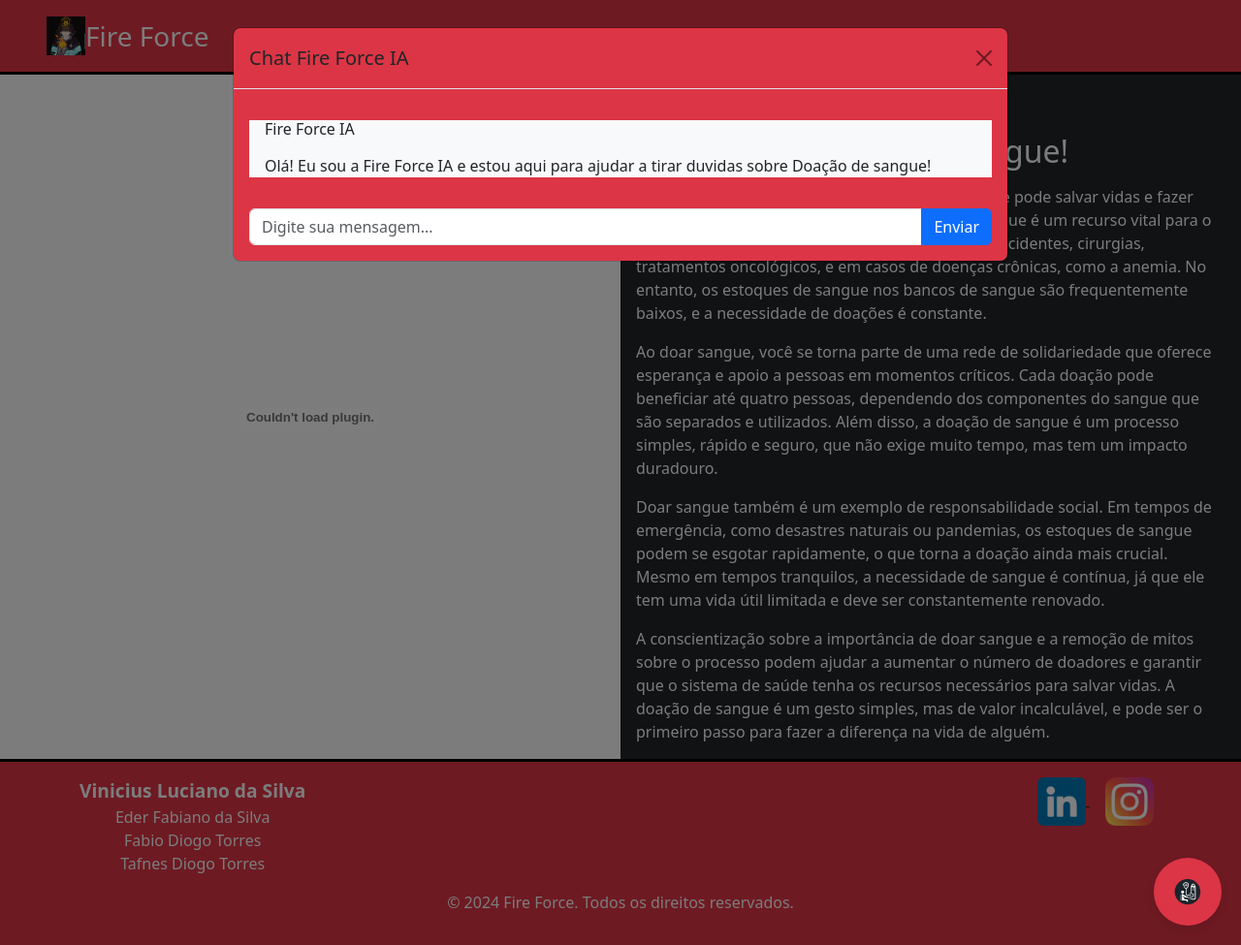
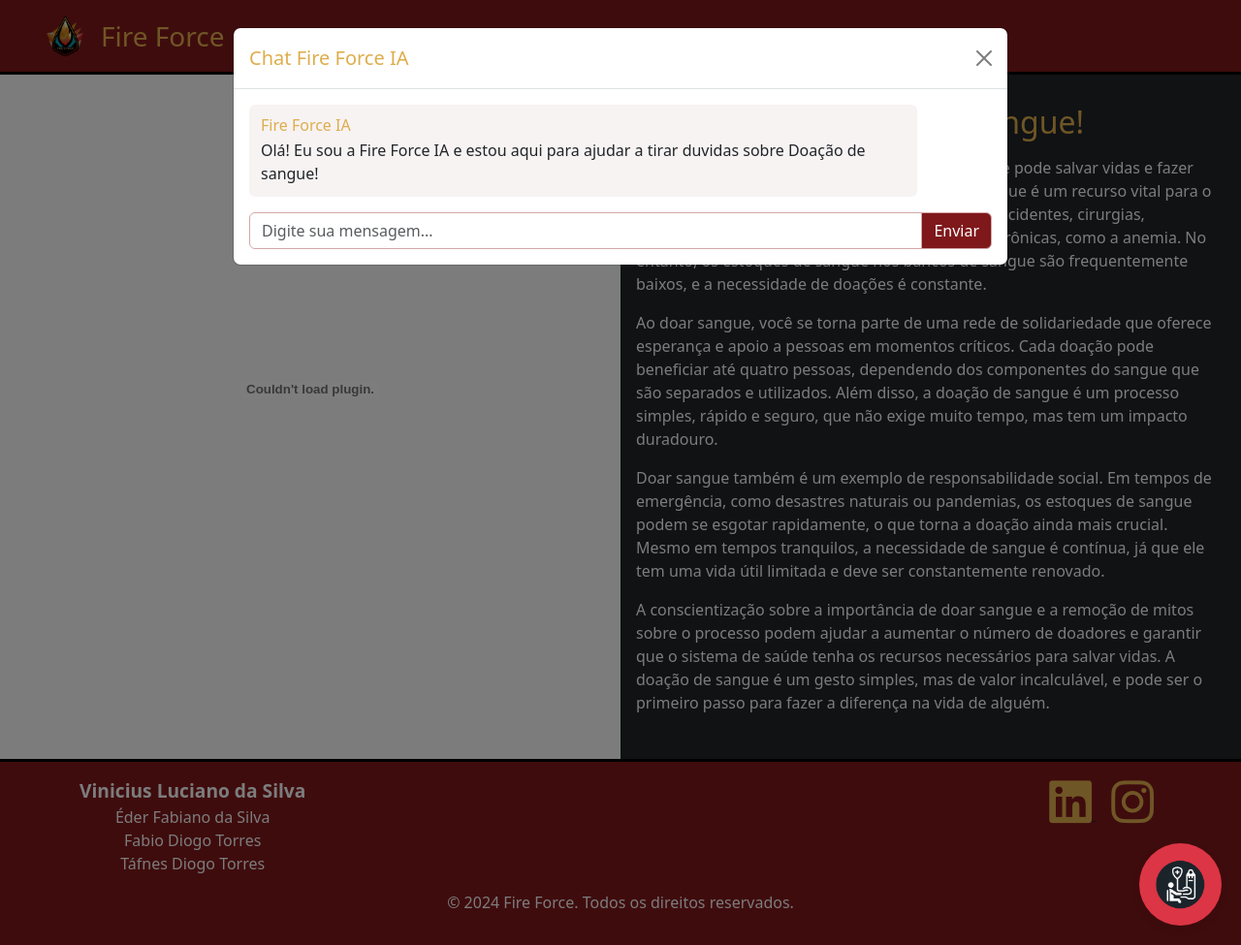
Before and after one commit to NegaoDoTi/projeto_disciplina_ia, a Flask app: page / in a window 1280 px wide, after a click that opens the changed part. Shown: the whole page at 97% size. Run offline with Flask 3, Linux system fonts and the light colour scheme; some libraries are stand-ins or nearby versions.

Commit message:
alterações visuais gerais

```diff
--- a/static/css/custom_css.css
+++ b/static/css/custom_css.css
@@ -1,3 +1,11 @@
+:root {
+    --bg-red: #7F181B;
+    --border-header-footer: 3px solid black;
+    --focus-hover-form-color: #f1dadb;
+    --btn-hover-border-color: #d3a8a9;
+    --accent-orange: #dead4c;
+}
+
 .floating-btn {
     position: fixed;
     bottom: 20px;
@@ -5,15 +13,219 @@
     z-index: 9999;
     border: none;
     border-radius: 50%;
-    padding: 15px;
+    padding: 5px;
     box-shadow: 0 4px 8px rgba(0, 0, 0, 0.1);
 }
 
 .floating-btn img {
-    width: 40px;
-    height: 40px;
+    width: 75px;
+    height: auto;
 }
 
 .floating-btn:hover {
     background-color: #0056b3;
 }
+
+header.page-header {
+    border-bottom: var(--border-header-footer);
+    z-index: 10;
+}
+
+header.page-header img.logo {
+    width: 40px;
+    height: auto;
+    margin-right: 1em;
+}
+
+header.page-header span.fs-3, h1, h2, h3, h4, h5, h6 {
+    color: var(--accent-orange);
+}
+
+footer.page-footer {
+    border-top: var(--border-header-footer);
+    z-index: 10;
+}
+
+footer.page-footer .fa-brands {
+    font-size: 50px;
+    color: #fff;
+    color: var(--accent-orange);
+}
+
+.ml-3 {
+    margin-left: 1rem !important;
+}
+
+.bg-red {
+    background-color: var(--bg-red);
+}
+
+div#chat-box {
+    max-height: 70vh;
+    overflow-y: auto;
+    display: flex;
+    flex-direction: column;
+    gap: 0.75rem;
+}
+
+div#chat-box::-webkit-scrollbar {
+    width: 8px;
+}
+
+div#chat-box::-webkit-scrollbar-track {
+    background: #faf8f8;
+    border-radius: 8px;
+}
+
+div#chat-box::-webkit-scrollbar-thumb {
+    background: #cdcdcd;
+    border-radius: 8px;
+    width: 8px;
+}
+
+div#chat-box::-webkit-scrollbar-thumb:hover {
+    background: #999;
+    border-radius: 8px;
+    width: 8px;
+}
+
+div#chat-box::-webkit-scrollbar-button {
+    display: none;
+}
+
+.message {
+    border-radius: 0.375rem;
+    padding: 0.75rem;
+    max-width: 90%;
+    width: fit-content;
+}
+
+.message.bot-message {
+    background-color: rgb(250, 248, 248);
+    background-color: #f7f3f3;
+    align-self: flex-start;
+}
+
+.message.user-message {
+    background-color: #f5d6d7;
+    margin: 0 0.25rem 0 9%;
+    align-self: flex-end;
+}
+
+.message br + br {
+    display: none;
+}
+
+.modal .message p, .modal .message h6 {
+    margin: 0;
+}
+
+.modal .message p {
+    margin-top: 0.25rem !important;
+}
+
+button#send-message {
+    background: var(--bg-red);
+    border-color: var(--btn-hover-border-color);
+}
+
+#chatModal input#user-message {
+    border-color: var(--btn-hover-border-color);
+}
+
+#chatModal input#user-message:focus, input#user-message:focus + button.btn {
+    box-shadow: 0 0 1.75px 0.25rem var(--focus-hover-form-color);
+}
+
+#chatModal button.btn:hover {
+    border-color: var(--focus-hover-form-color);
+    --bs-btn-border-color: var(--btn-hover-border-color);
+}
+
+/* Estilo básico para a mensagem */
+.carregando {
+    font-size: 24px;
+    font-family: Arial, sans-serif;
+    display: flex;
+    align-items: center;
+    justify-content: center;
+}
+
+/* Estilo para cada ponto */
+.ponto {
+    opacity: 0;
+    animation: piscar 1.5s infinite;
+}
+
+/* Criando a animação de piscar */
+@keyframes piscar {
+    0% {
+        opacity: 0;
+    }
+    33% {
+        opacity: 1;
+    }
+    66% {
+        opacity: 0;
+    }
+    100% {
+        opacity: 0;
+    }
+}
+
+/* Definindo os tempos de atraso para cada ponto, criando o efeito de animação sequencial */
+.ponto:nth-child(1) {
+    animation-delay: 0s;
+}
+
+.ponto:nth-child(2) {
+    animation-delay: 0.25s;
+}
+
+.ponto:nth-child(3) {
+    animation-delay: 0.5s;
+}
+
+div.pdf-embed-container {
+    position: relative;
+}
+
+embed.pdf-embed {
+    position: absolute;
+    top: -57px;
+    width: 100%;
+    z-index: 0;
+}
+
+/* @media (max-width: 575.98px) { ... }
+
+@media (max-width: 767.98px) { ... } */
+
+@media (max-width: 991.98px) {
+    div.pdf-embed-container {
+        height: 50vh;
+    }
+
+    div.pdf-embed-container embed.pdf-embed + div {
+        margin-top: -57px;
+    }
+
+    embed.pdf-embed {
+        width: calc(100% - 17px);
+        height: calc(50vh + 57px);
+    }
+}
+
+@media (min-width: 991.98px) {
+    div.pdf-embed-container {
+        max-width: 884px;
+    }
+
+    embed.pdf-embed {
+        height: calc(100% + 57px);
+    }
+}
+
+/* @media (max-width: 1199.98px) { ... }
+
+@media (max-width: 1399.98px) { ... } */
--- a/static/js/chat_script.js
+++ b/static/js/chat_script.js
@@ -1,11 +1,24 @@
-document.getElementById('send-message').addEventListener('click', function() {
+document.getElementById('send-message').addEventListener('click', enviarMensagem)
+document.getElementById('user-message').addEventListener('keypress', function(e) {
+    if (e.key == 'Enter') enviarMensagem()
+})
+
+function enviarMensagem() {
     const userMessage = document.getElementById('user-message').value.trim()
 
     if (userMessage !== "") {
         const chatBox = document.getElementById('chat-box')
-        chatBox.innerHTML += `<div class="message user-message bg-info"><h6 class="m-3">Você</h6> <p class="m-3">${userMessage}</p></div>`
+        chatBox.innerHTML += gerarTexto('user', userMessage)
 
         document.getElementById('user-message').value = ''
+
+        var carregando = document.createElement('div')
+        carregando.classList.add('carregando', 'message', 'bot-message')
+        carregando.innerHTML = `<span class="ponto">.</span>
+                                <span class="ponto">.</span>
+                                <span class="ponto">.</span>`
+
+        chatBox.appendChild(carregando)
 
         chatBox.scrollTop = chatBox.scrollHeight
 
@@ -18,14 +31,50 @@
         })
         .then(response => response.json())
         .then(data => {
-            chatBox.innerHTML += `<div class="message bot-message bg-light"><h6 class="m-3">Fire Force IA</h6> <p class="m-3">${data.message}</p></div>`
+            carregando.remove()
+            chatBox.innerHTML += gerarTexto('bot', formatarTexto(data.message))
 
             chatBox.scrollTop = chatBox.scrollHeight
         })
         .catch(error => {
-            chatBox.innerHTML += `<div class="message bot-message bg-light"><h6 class="m-3">Fire Force IA</h6> <p class="m-3">Erro ao enviar a mensagem. Tente novamente.</p></div>`
+            chatBox.innerHTML += gerarTexto('bot', 'erro')
             chatBox.scrollTop = chatBox.scrollHeight
             console.error('Erro ao enviar a mensagem:', error)
         });
     }
-})
+}
+
+function formatarTexto(input) {
+    // Substitui quebras de linha por <br>
+    let resultado = input.replace(/\n/g, '<br>');
+
+    // Substitui ***texto*** por <b><i>texto</i></b>
+    resultado = resultado.replace(/\*\*\*(.*?)\*\*\*/g, '<i><b>$1</b></i>');
+
+    // Substitui **texto** por <b>texto</b>
+    resultado = resultado.replace(/\*\*(.*?)\*\*/g, '<b>$1</b>');
+
+    // Substitui *texto* por <i>texto</i>
+    resultado = resultado.replace(/\*(.*?)\*/g, '<i>$1</i>');
+
+    // Substitui ~~texto~~ por <b>texto</b>
+    resultado = resultado.replace(/\~\~(.*?)\~\~/g, '<s>$1</s>');
+
+    return resultado;
+}
+
+function gerarTexto(classe, mensagem) {
+    mensagem = mensagem
+
+    if (classe == 'user') {
+        origem = 'Você'
+    } else {
+        origem = 'Fire Force IA'
+    }
+
+    if (mensagem == 'erro') {
+        mensagem = 'Erro ao enviar a mensagem. Tente novamente.'
+    }
+
+    return `<div class="message ${classe}-message"><h6>${origem}</h6><p>${mensagem}</p></div>`
+}
--- a/templates/index.html
+++ b/templates/index.html
@@ -6,13 +6,14 @@
     <title>Doação de Sangue</title>
     <link rel="icon" href="{{ url_for('static', filename='favicon.ico') }}">
     <link rel="stylesheet" href="{{ url_for('static', filename='bootstrap/css/bootstrap.css')}}">
+    <script src="https://kit.fontawesome.com/0cb1774f40.js" crossorigin="anonymous"></script>
 </head>
 <body>
-    <div class="container-fluid vh-100 d-flex flex-column p-0">
+    <div class="container-fluid min-vh-100 d-flex flex-column p-0 bg-dark">
         <!-- Header-->
-        <header class="d-flex flex-wrap justify-content-center py-3 mb-0 bg-danger" style="border-bottom: 3px solid black;">
+        <header class="d-flex flex-wrap justify-content-center py-3 mb-0 bg-red page-header">
             <a class="d-flex align-items-center mb-3 mb-md-0 me-md-auto text-light text-decoration-none ms-5" href="/">
-                <img src="{{ url_for('static', filename='imgs/fireforce.icon.jpeg') }}" alt="Fire Force Icon" style="width: 40px; height: auto;">
+                <img src="{{ url_for('static', filename='imgs/logo.png') }}" alt="Fire Force Icon" class="logo">
                 <span class="fs-3">Fire Force</span>
             </a>
         </header>
@@ -20,14 +21,14 @@
 
         <div class="row flex-grow-1 m-0">
             <!-- PDF -->
-            <div class="col-6 d-flex justify-content-center align-items-center bg-light p-0">
-                <embed src="{{ url_for('static', filename='pdfs/aluno_sangue_bom.pdf') }}" type="application/pdf" width="100%" height="100%">
+            <div class="pdf-embed-container col-lg-6 d-flex lg-justify-content-center lg-align-items-center bg-light p-0">
+                <embed src="{{ url_for('static', filename='pdfs/aluno_sangue_bom.pdf') }}" type="application/pdf" width="100%" height="100%" class="pdf-embed">
             </div>
             <!-- PDF -->
 
-            <div class="col-6 d-flex justify-content-center align-items-center p-0 text-light bg-dark">
-                <div class="ml-2 mt-auto mr-2">
-                    <h2 class="mb-3">A importância de doar sangue!</h2> <!-- Título fora do <p> -->
+            <div class="col-lg-6 d-flex justify-content-center align-items-center p-0 text-light">
+                <div class="ml-2 mr-2">
+                    <h2 class="mb-3 ml-3">A importância de doar sangue!</h2> <!-- Título fora do <p> -->
                         <p class="m-3">
                             A doação de sangue é um ato de generosidade que pode salvar vidas e fazer
                             uma diferença significativa na comunidade. O sangue é um recurso vital para
@@ -62,25 +63,27 @@
         </div>
 
         <!-- Footer -->
-        <footer class="bg-danger text-light text-center py-3 mt-auto w-100" style="border-top: 3px solid black;">
+        <footer class="bg-red text-light text-center py-3 mt-auto w-100 page-footer">
             <div class="container d-flex justify-content-between">
                 <!-- Lista de colaboradores -->
                 <div class="text-left">
                     <ul class="list-unstyled">
                         <li><strong style="font-size: 1.2em;">Vinicius Luciano da Silva</strong></li>
-                        <li>Eder Fabiano da Silva</li>
+                        <li>Éder Fabiano da Silva</li>
                         <li>Fabio Diogo Torres</li>
-                        <li>Tafnes Diogo Torres</li>
+                        <li>Táfnes Diogo Torres</li>
                     </ul>
                 </div>
 
                 <!-- Links para redes sociais -->
                 <div class="text-right">
                     <a href="https://www.linkedin.com/in/vinicius-luciano-520995275/" target="_blank" class="text-dark mx-2">
-                        <img src="{{ url_for('static', filename='imgs/linkedin.png') }}" alt="LinkedIn" width="50">
+                        <!-- <img src="{{ url_for('static', filename='imgs/linkedin.png') }}" alt="LinkedIn" width="50"> -->
+                        <i class="fa-brands fa-linkedin"></i>
                     </a>
                     <a href="https://www.instagram.com/vinicius.luciano.927/" target="_blank" class="text-dark mx-2">
-                        <img src="{{ url_for('static', filename='imgs/instagram.png') }}" alt="Instagram" width="50">
+                        <!-- <img src="{{ url_for('static', filename='imgs/instagram.png') }}" alt="Instagram" width="50"> -->
+                        <i class="fa-brands fa-instagram"></i>
                     </a>
                 </div>
             </div>
@@ -96,17 +99,17 @@
 
     <div class="modal fade" id="chatModal" tabindex="-1" aria-labelledby="chatModalLabel" aria-hidden="true">
         <div class="modal-dialog modal-lg">
-            <div class="modal-content bg-danger">
+            <div class="modal-content">
                 <div class="modal-header">
                     <h5 class="modal-title" id="chatModalLabel">Chat Fire Force IA</h5>
                     <button type="button" class="btn-close" data-bs-dismiss="modal" aria-label="Fechar"></button>
                 </div>
                 <div class="modal-body">
                     <!-- Área de mensagens (chat) -->
-                    <div id="chat-box" class="mb-3" style="max-height: 400px; overflow-y: auto;">
-                        <div class="message bot-message bg-light">
-                            <h6 class="m-3">Fire Force IA</h6>
-                            <p class="m-3">Olá! Eu sou a Fire Force IA e estou aqui para ajudar a tirar duvidas sobre Doação de sangue!</p>
+                    <div id="chat-box" class="mb-3">
+                        <div class="message bot-message">
+                            <h6>Fire Force IA</h6>
+                            <p>Olá! Eu sou a Fire Force IA e estou aqui para ajudar a tirar duvidas sobre Doação de sangue!</p>
                         </div>
                     </div>
                     <!-- Campo de entrada de mensagem -->
```
Also changed, not shown: static/imgs/logo.png (added).
